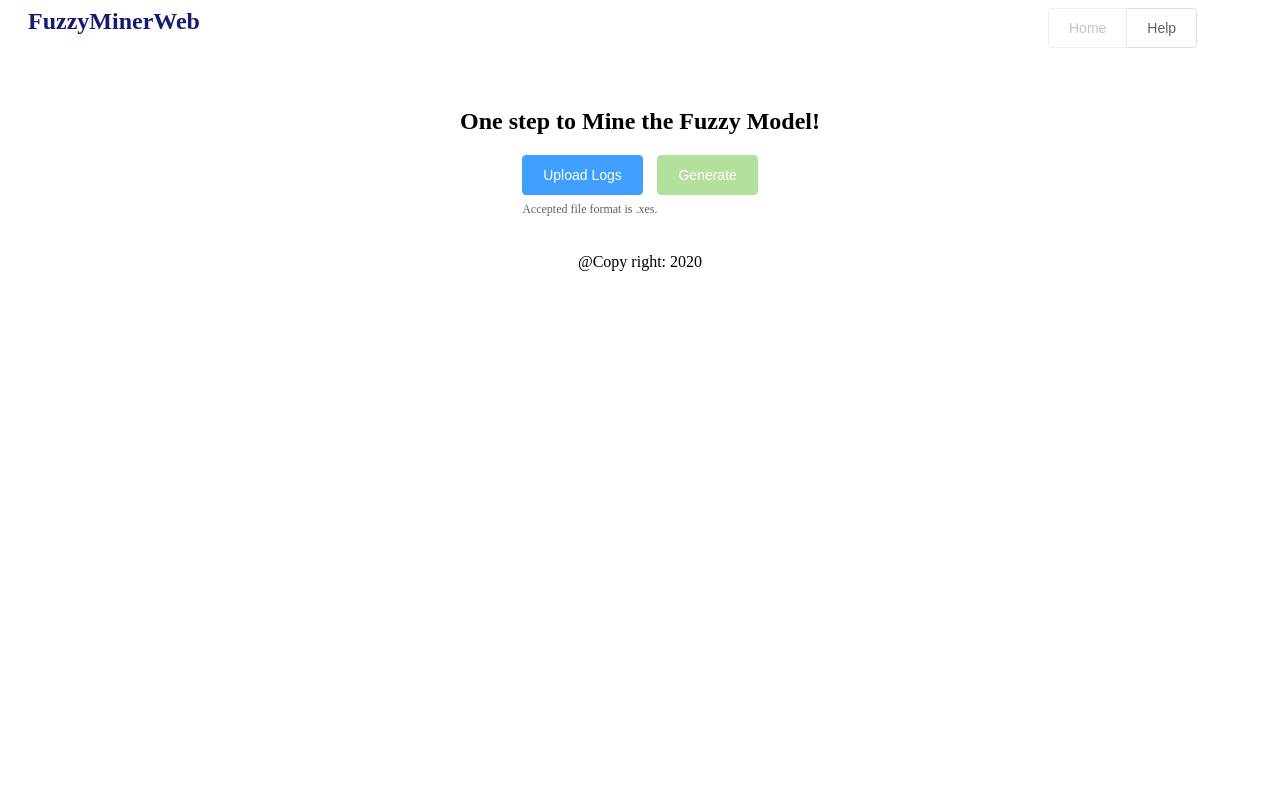
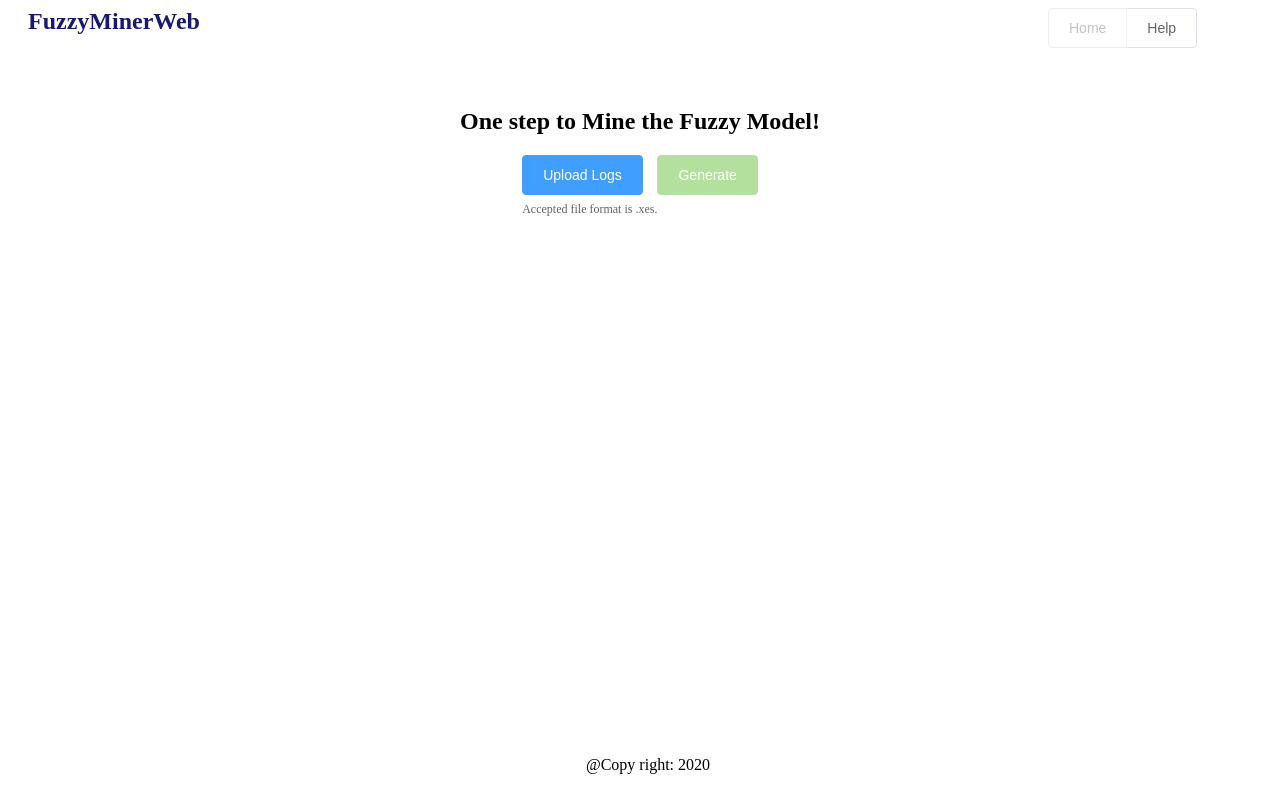
Before and after one commit to fnc11/FuzzyMiner, a Vue app in the folder miner-web/: page /#/ in a window 1280 px wide. Built offline with nearby package versions, Linux system fonts and the light colour scheme.

Commit message:
Modify the position for footer

```diff
--- a/miner-web/src/App.vue
+++ b/miner-web/src/App.vue
@@ -47,7 +47,10 @@
 
     }
     .fluid-container.footer {
-        margin-bottom: 0;
+        bottom: 0;
+        position: absolute;
+        width: 100%;
+        height: 60px;
     }
 
     .fluid-container.footer > *:last-child {
--- a/miner-web/src/components/Home.vue
+++ b/miner-web/src/components/Home.vue
@@ -5,7 +5,7 @@
                 <h1>One step to Mine the Fuzzy Model!</h1>
             </el-row>
             <el-row type="flex" justify="center">
-                <el-col span="2.5">
+                <el-col :span="2.5">
                     <el-upload
                             ref="upload"
                             action=""
@@ -13,12 +13,11 @@
                             accept=".xes"
                             :http-request="upload"
                             :auto-upload="true">
-
                         <el-button type="primary">Upload Logs</el-button>
                         <div slot="tip" class="el-upload__tip">Accepted file format is .xes.</div>
                     </el-upload>
                 </el-col>
-                <el-col span="2.5">
+                <el-col :span="2.5">
                     <el-button type="success" @click="generate" disabled>Generate</el-button>
                 </el-col>
             </el-row>
```
